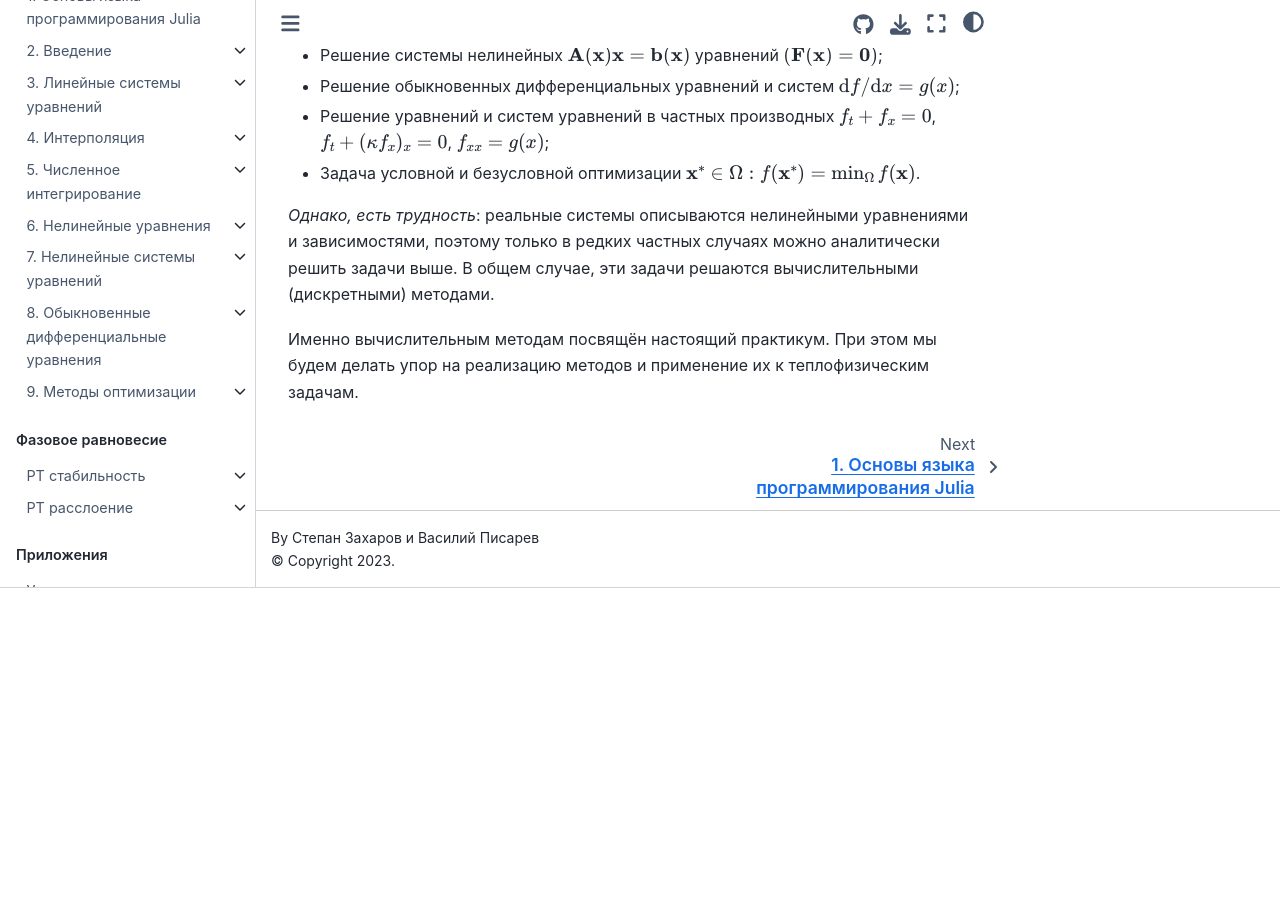
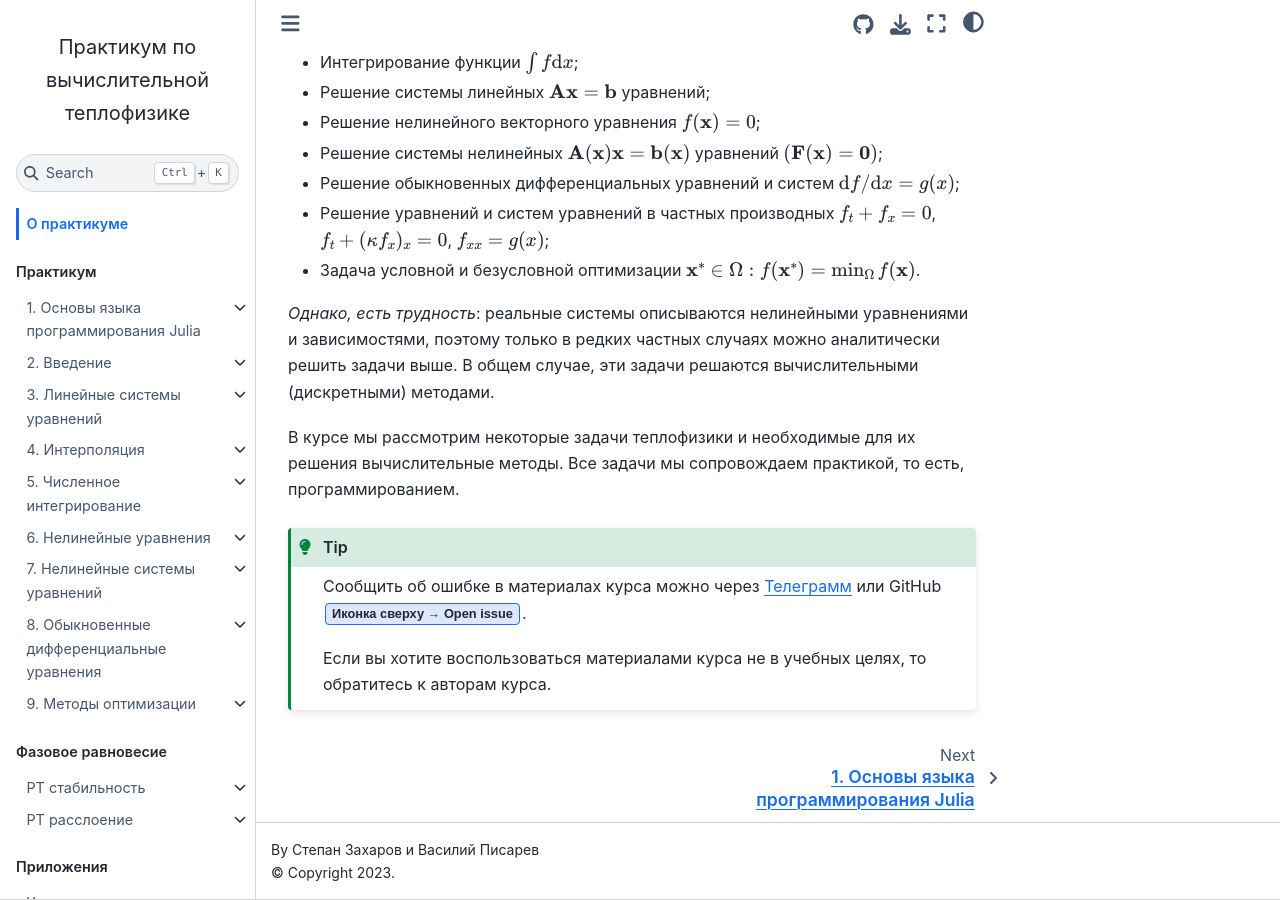
Before and after one commit to stepanzh/computational_thermodynamics, a Jupyter Book: the page built from book/index.md, in a window 1280 px wide and 900 px high, scrolled down 818 px. Built offline with Jupyter Book 1.0.4 settings and Sphinx 7.4.7 and the Sphinx Book theme 1.1.4, drawn with Linux system fonts in a browser that asks for light colours; before the commit the page ends 1406 px from its top, so only the background shows below that; some of the changed text lies outside the part shown.

Commit message:
feat: добавлены авторы на главную страницу
Closes #52

````diff
--- a/book/index.md
+++ b/book/index.md
@@ -1,4 +1,14 @@
-# Предмет практикума
+```{eval-rst}
+.. meta::
+   :description: В курсе рассматривается ряд задач теплофизики и необходимые для их решения вычислительные методы. Все задачи мы сопровождаем практикой, то есть, программированием.
+   :keywords: теплофизика, термодинамика, фазовое равновесие, вычислительная математика, вычматы, программирование, алгоритмы, julia
+```
+
+
+# О практикуме
+
+**Практикум по вычислительной теплофизики** читается на кафедре физики высокотемпературных процессов [Московского Физико-Технического Института](https://mipt.ru/).
+Авторы курса [Степан Захаров](https://scholar.google.ru/citations?user=xvp7Z9oAAAAJ) и [Василий Писарев](https://scholar.google.ru/citations?user=ZLTxwC8AAAAJ).
 
 В области ответственности теплофизики находится целый ряд задач.
 
@@ -12,7 +22,8 @@
 
 **Коэффициенты переноса.** Расчёт коэффициентов переноса для конкретных веществ или смесей. Примеры коэффициентов: теплопроводность, вязкость, диффузия, скорость звука, поверхностное натяжение. Без этих коэффициентов, как правило, не обходятся задачи гидродинамики. Без них также сложно оценить, какие течения преобладают, например, диффузивное или конвективное, ламинарное или турбулентное.
 
-В свою очередь, каждая из этих задач имеет аналитическую постановку. Вот несколько задач, к которым так или иначе сводятся вышеперечисленные.
+В свою очередь, каждая из этих задач имеет аналитическую постановку.
+Вот несколько задач, к которым так или иначе сводятся вышеперечисленные.
 
 - Решение нелинейного скалярного уравнения $f(x) = 0$;
 - Интегрирование функции $\int f \diff x$;
@@ -23,6 +34,15 @@
 - Решение уравнений и систем уравнений в частных производных $f_t + f_x = 0$, $f_t + (\kappa f_x)_x = 0$, $f_{xx} = g(x)$;
 - Задача условной и безусловной оптимизации $\mathbf{x}^*\in\Omega: f(\mathbf{x}^*) = \min_\Omega f(\mathbf{x})$.
 
-*Однако, есть трудность*: реальные системы описываются нелинейными уравнениями и зависимостями, поэтому только в редких частных случаях можно аналитически решить задачи выше. В общем случае, эти задачи решаются вычислительными (дискретными) методами.
+*Однако, есть трудность*: реальные системы описываются нелинейными уравнениями и зависимостями, поэтому только в редких частных случаях можно аналитически решить задачи выше.
+В общем случае, эти задачи решаются вычислительными (дискретными) методами.
 
-Именно вычислительным методам посвящён настоящий практикум. При этом мы будем делать упор на реализацию методов и применение их к теплофизическим задачам.
+В курсе мы рассмотрим некоторые задачи теплофизики и необходимые для их решения вычислительные методы.
+Все задачи мы сопровождаем практикой, то есть, программированием.
+
+
+```{tip}
+Сообщить об ошибке в материалах курса можно через [Телеграмм](https://red_deer.t.me) или GitHub {guilabel}`Иконка сверху → Open issue`.
+
+Если вы хотите воспользоваться материалами курса не в учебных целях, то обратитесь к авторам курса.
+```
````
